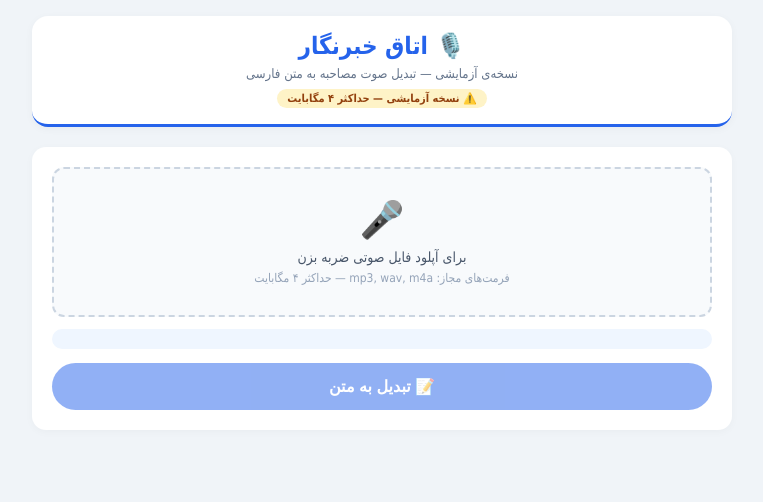
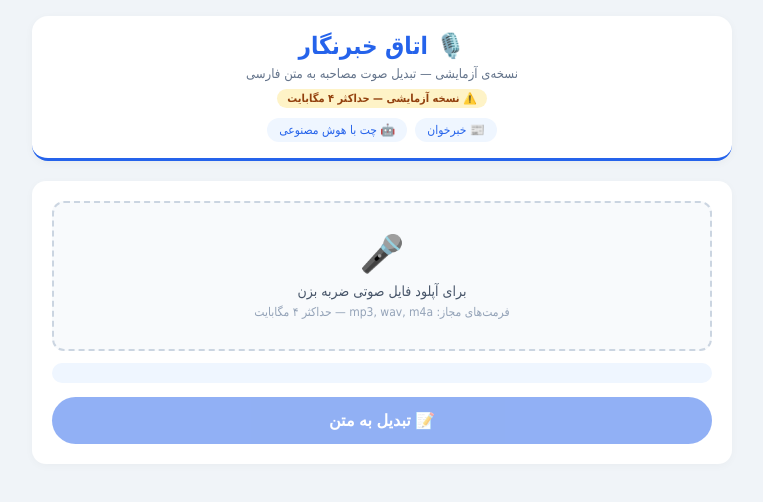
Before and after one commit to amiramir19992021-png/amirkhan-newsroom, a plain HTML site: page index.html in a window 1280 px wide. Shown: the whole page, without its empty margins (258-1021 px from the left). Drawn offline with Linux system fonts and the light colour scheme.

Commit message:
Update index.html

```diff
--- a/index.html
+++ b/index.html
@@ -162,6 +162,10 @@
     <h1>🎙️ اتاق خبرنگار</h1>
     <p>نسخه‌ی آزمایشی — تبدیل صوت مصاحبه به متن فارسی</p>
     <span class="badge">⚠️ نسخه آزمایشی — حداکثر ۴ مگابایت</span>
+    <div style="margin-top:10px; display:flex; gap:8px; justify-content:center;">
+      <a href="https://amir-khan-nine.vercel.app/" style="font-size:12px; color:#2563eb; text-decoration:none; background:#eff6ff; padding:5px 12px; border-radius:20px;">📰 خبرخوان</a>
+      <a href="https://amir-khan-ai-1uf7.vercel.app/" style="font-size:12px; color:#2563eb; text-decoration:none; background:#eff6ff; padding:5px 12px; border-radius:20px;">🤖 چت با هوش مصنوعی</a>
+    </div>
   </div>
 
   <div class="card">
```
